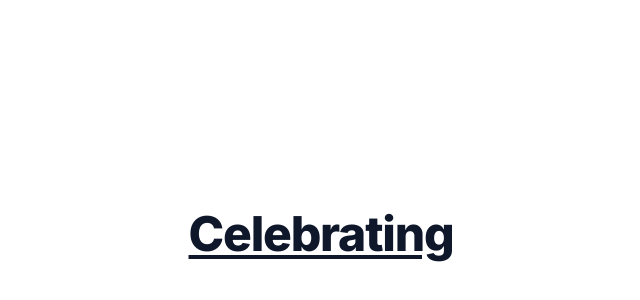
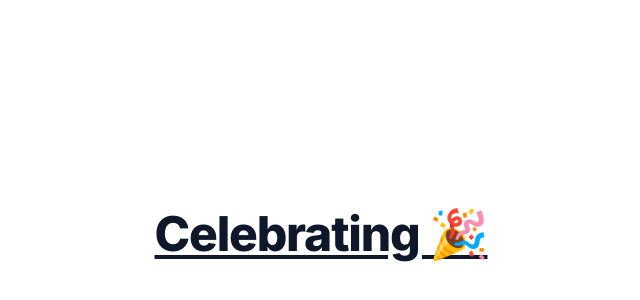
Before and after one commit to advAltTsx/iosUIswiftExtensionv1, a Next.js app: page / in a window 1280 px wide. Shown: the part 166-466 px from the top of the page, without its empty margins (319-959 px from the left). Built offline with nearby package versions, Linux system fonts and the light colour scheme.

Commit message:
Update page.tsx

```diff
--- a/app/page.tsx
+++ b/app/page.tsx
@@ -19,7 +19,7 @@ export default function Home() {
       <Drawer shouldScaleBackground>
       <DrawerTrigger asChild>
         <Button variant={'link'}><h1 className="scroll-m-30 underline p-6 text-2xl font-extrabold tracking-tight lg:text-5xl">
-      Celebrating
+      Celebrating 🎉
     </h1></Button>
       </DrawerTrigger>
       <DrawerContent>
```
